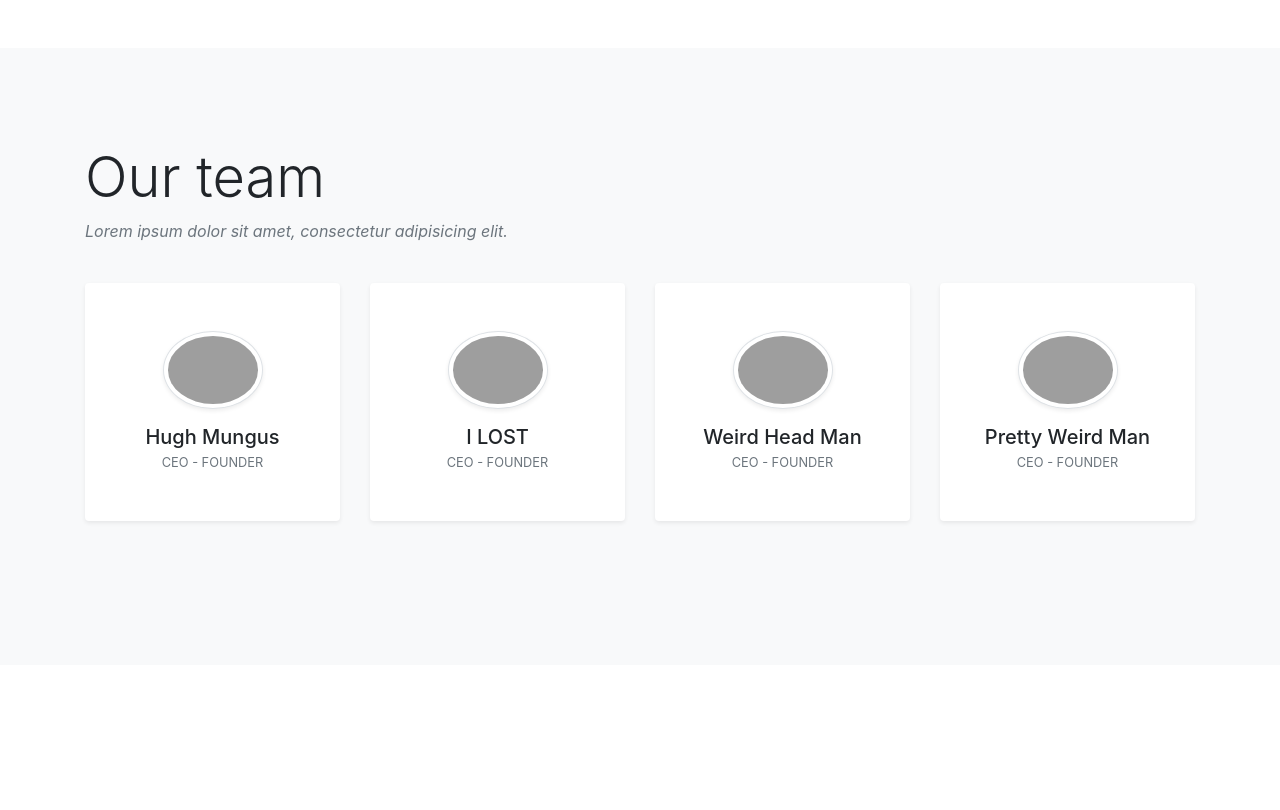
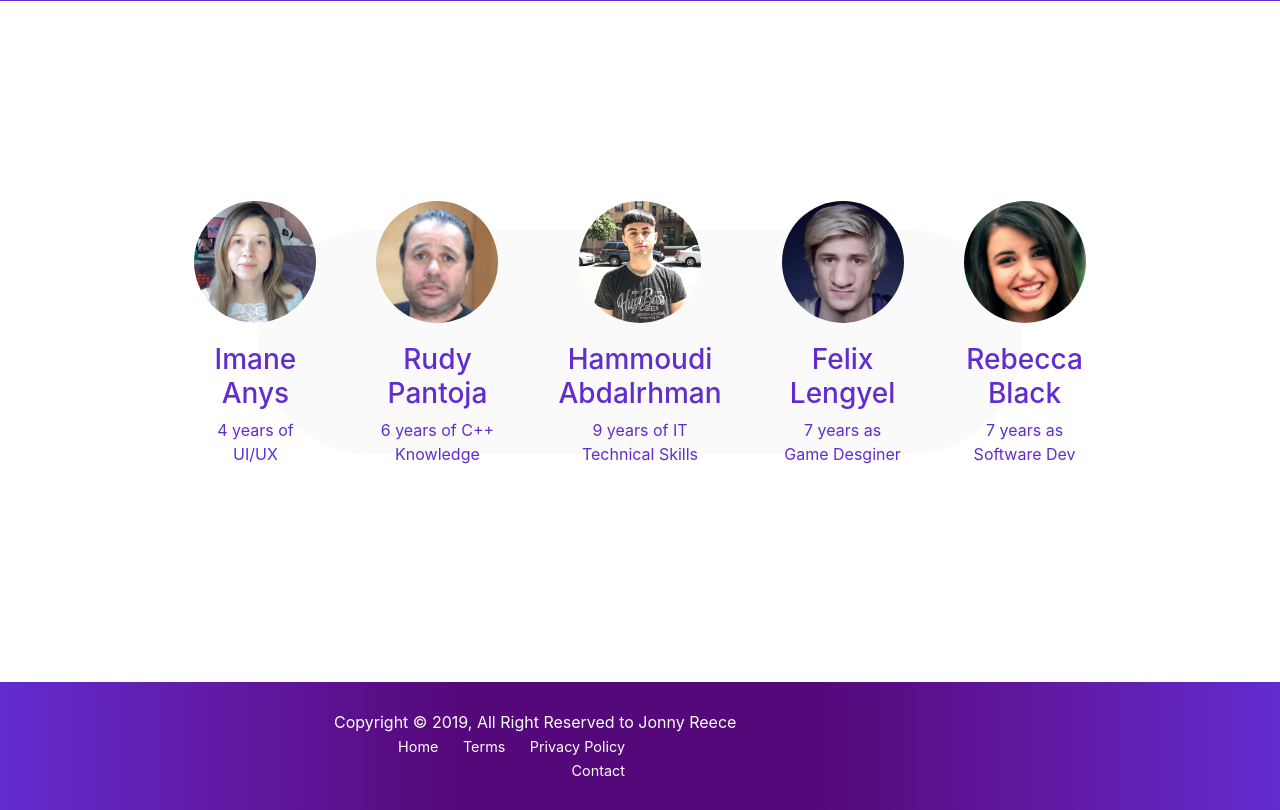
Before and after one commit to Hamad-Kashmiri-University/FabrikamLtd, a Django app: page /about in a window 1280 px wide. Shown: the part 967-1777 px from the top of the page. Before the commit the page ends 1491 px from the top, so only its background shows below. Run offline with Django 3.2, Linux system fonts and the light colour scheme; some libraries are stand-ins or nearby versions; grey boxes are pictures that could not be loaded.

Commit message:
added hawris new about page and pagination style

```diff
--- a/Bookings/Templates/Bookings/base.html
+++ b/Bookings/Templates/Bookings/base.html
@@ -78,7 +78,7 @@
       </div>
     </nav>
   </header>
-  <div id="message", class="container">
+  <div id="message" , class="container">
     {% if messages %}
     {% for message in messages %}
     <div class="alert alert-{{ message.tags }}">
@@ -87,7 +87,6 @@
     {% endfor %}
     {% endif %}
     {% block content %}{% endblock %}
-
   </div>
 
   {% block js %}{% endblock %}
@@ -95,6 +94,7 @@
 </body>
 
 
+
 </html>
 
 <!-- base html template, which we utilise in template inherticance -->
--- a/Bookings/static/Bookings/main.css
+++ b/Bookings/static/Bookings/main.css
@@ -11,10 +11,12 @@ html {
   font-family: CircularBOLD, sans-serif;
   font-family: CircularBOOK, sans-serif;
 }
+
 .alert-SUCCESS {
   position: fixed !important;
   z-index: 7000;
 }
+
 .content-section {
   background: #ffffff;
   padding: 10px 20px;
@@ -26,16 +28,7 @@ html {
 
 
 /*----------about page----------*/
-u {
-  color: blueviolet;
-}
 
-
-body {
-
-  background-color: rgb(176, 141, 212);
-
-}
 
 header {
   padding: 0 5%;
@@ -83,6 +76,45 @@ body {
   margin: 0 auto;
   overflow-x: hidden;
 }
+
+.containerpurple {
+  background-color: #622ccf;
+  width: 100%;
+}
+
+
+/*----------team----------*/
+
+.team {
+  text-align: center;
+  margin: 200px;
+  padding: 0 5%;
+  background-image: url(/public/image/Rectangle\ 555.png);
+  background-repeat: no-repeat;
+  background-position: center;
+}
+
+
+.team h1 {
+  width: 50%;
+  margin: 0 auto 50px auto;
+}
+
+.members {
+  display: flex;
+  justify-content: center;
+}
+
+.person {
+  margin: 0 30px;
+  color: #622CCF;
+
+}
+
+.person h3 {
+  margin-top: 20px;
+}
+
 
 /*----------login bg----------*/
 
@@ -248,13 +280,7 @@ a:hover {
 
 /*----------footer----------*/
 
-footer {
-  color: #622CCF;
-  position: fixed !important;
-  bottom: 0 !important;
-  left: 0 !important;
-  right: 0 !important;
-}
+
 #footer {
   position: fixed !important;
   width: 100% !important;
@@ -280,3 +306,8 @@ footer {
   margin-left: 30px;
   font-weight: 600;
 }
+
+.previous {
+  width: 90px !important;
+
+}
--- a/home/templates/home/about.html
+++ b/home/templates/home/about.html
@@ -4,8 +4,7 @@
 <header>
   <nav class="navbar navbar-expand-lg">
     <a class="navbar-brand" href="{% url 'Home' %}">
-      <img src="{% static 'image/logo_transparent.png' %}" class="d-inline-block align-top" alt=""
-        style="width:120px;">
+      <img src="{% static 'image/logo_transparent.png' %}" class="d-inline-block align-top" alt="" style="width:120px;">
       <span class="navtext"></span>
     </a>
     <button class="navbar-toggler" type="button" data-toggle="collapse" data-target="#navbarNav"
@@ -46,130 +45,67 @@
 </header>
 
 <div class="bg-light">
-
   <div class="container py-5">
-
     <div class="row h-100 align-items-center py-5">
-
       <div class="col-lg-6">
-
         <h1 class="display-4">About us page</h1>
-
         <p class="lead text-muted mb-0">This compnay is owned by Jonny Reece.</p>
-
         </p>
-
+      </div>
+      <div class="col-lg-6 d-none d-lg-block"><img
+          src="https://cdn.sanity.io/images/h3lr3860/production/8bdb7b1feb9d7fcf059639f0cb3211981f9e19c1-1096x806.svg?rect=145,0,806,806&w=400&h=400&fit=crop&auto=format"
+          alt="" class="img-fluid"></div>
+    </div>
+  </div>
 </div>
 
-        <div class="col-lg-6 d-none d-lg-block"><img src="https://res.cloudinary.com/mhmd/image/upload/v1556834136/illus_kftyh4.png" alt="" class="img-fluid"></div>
-
+<div class="container-fluid containerpurple py-5">
+  <div class="row align-items-center mb-5">
+    <div class="col-lg-6 order-2 order-lg-1"><i class="fa fa-bar-chart fa-2x mb-3 text-primary"></i>
+      <h2 class="font-weight-light text-light">Lorem ipsum dolor sit amet</h2>
+      <p class="font-italic  mb-4 text-light">Lorem ipsum dolor sit amet, consectetur adipisicing elit, sed do
+        eiusmod
+        tempor incididunt ut labore et dolore magna aliqua.</p>
     </div>
-
+    <div class="col-lg-5 px-5 mx-auto order-1 order-lg-2"><img src="{% static 'image/hawri-image.svg' %}" alt=""
+        class="img-fluid  mb-4 mb-lg-0"></div>
   </div>
-
+</div>
+</div>
 </div>
 
 
+<div class="team">
 
-  <div class="container py-5">
-
-    <div class="row align-items-center mb-5">
-
-      <div class="col-lg-6 order-2 order-lg-1"><i class="fa fa-bar-chart fa-2x mb-3 text-primary"></i>
-
-        <h2 class="font-weight-light">Lorem ipsum dolor sit amet</h2>
-
-        <p class="font-italic text-muted mb-4">Lorem ipsum dolor sit amet, consectetur adipisicing elit, sed do eiusmod tempor incididunt ut labore et dolore magna aliqua.</p>
-
+  <div class="members">
+    <div class="person">
+      <img src="{% static 'image/poki.png' %}" alt="profile icon">
+      <h3>Imane Anys</h3>
+      <p>4 years of UI/UX</p>
+    </div>
+    <div class="person">
+      <img src="{% static 'image/hugh.png' %}" alt="profile icon">
+      <h3>Rudy Pantoja</h3>
+      <p>6 years of C++ Knowledge</p>
+    </div>
+    <div class="person">
+      <img src="{% static 'image/moe.png' %}" alt="profile icon">
+      <h3>Hammoudi Abdalrhman</h3>
+      <p>9 years of IT Technical Skills</p>
+    </div>
+    <div class="person">
+      <img src="{% static 'image/xqc.png' %}" alt="profile icon">
+      <h3>Felix Lengyel</h3>
+      <p>7 years as Game Desginer</p>
+    </div>
+    <div class="person">
+      <img src="{% static 'image/rebecca.png' %}" alt="profile icon">
+      <h3>Rebecca Black</h3>
+      <p>7 years as Software Dev</p>
+    </div>
+  </div>
 </div>
 
-      <div class="col-lg-5 px-5 mx-auto order-1 order-lg-2"><img src="https://res.cloudinary.com/mhmd/image/upload/v1556834139/img-1_e25nvh.jpg" alt="" class="img-fluid mb-4 mb-lg-0"></div>
-
-    </div>
-
-    </div>
-
-  </div>
-
-</div>
-
-
-
-
-
-  <div class="bg-light py-5">
-
-    <div class="container py-5">
-
-      <div class="row mb-4">
-
-        <div class="col-lg-5">
-
-          <h2 class="display-4 font-weight-light">Our team</h2>
-
-          <p class="font-italic text-muted">Lorem ipsum dolor sit amet, consectetur adipisicing elit.</p>
-
-        </div>
-
-      </div>
-
-
-
-      <div class="row text-center">
-
-
-
-        <div class="col-xl-3 col-sm-6 mb-5">
-
-          <div class="bg-white rounded shadow-sm py-5 px-4"><img src="https://i0.wp.com/jonathanturley.org/wp-content/uploads/2016/11/hugh-mungus-rudy-pantoja.png?ssl=1" alt="" width="100" class="img-fluid rounded-circle mb-3 img-thumbnail shadow-sm">
-
-            <h5 class="mb-0">Hugh Mungus</h5><span class="small text-uppercase text-muted">CEO - Founder</span>
-
-
-
-          </div>
-
-        </div>
-
-
-
-        <div class="col-xl-3 col-sm-6 mb-5">
-
-          <div class="bg-white rounded shadow-sm py-5 px-4"><img src="https://pbs.twimg.com/media/D-QrSAgVAAAcuuK.jpg:large" alt="" width="100" class="img-fluid rounded-circle mb-3 img-thumbnail shadow-sm">
-
-            <h5 class="mb-0">I LOST</h5><span class="small text-uppercase text-muted">CEO - Founder</span>
-
-
-
-          </div>
-
-        </div>
-
-
-
-        <div class="col-xl-3 col-sm-6 mb-5">
-
-          <div class="bg-white rounded shadow-sm py-5 px-4"><img src="https://pbs.twimg.com/media/CvS_r8KWEAEYSzo.jpg" alt="" width="100" class="img-fluid rounded-circle mb-3 img-thumbnail shadow-sm">
-
-            <h5 class="mb-0">Weird Head Man</h5><span class="small text-uppercase text-muted">CEO - Founder</span>
-
-
-
-          </div>
-
-        </div>
-
-
-
-        <div class="col-xl-3 col-sm-6 mb-5">
-
-          <div class="bg-white rounded shadow-sm py-5 px-4"><img src="https://i.redd.it/kkn6fuev22m21.png" alt="" width="100" class="img-fluid rounded-circle mb-3 img-thumbnail shadow-sm">
-
-            <h5 class="mb-0">Pretty Weird Man</h5><span class="small text-uppercase text-muted">CEO - Founder</span>
-
-
-
-          </div>
 
 </div>
 
@@ -185,13 +121,7 @@
 
 
 
-  <footer class="bg-light pb-5">
 
-    <div class="container text-center">
 
-      <p class="font-italic text-muted mb-0">&copy; OOF GANG.CO</p>
 
-    </div>
-
-  </footer>
 {% endblock %}
```
Also changed, not shown: Bookings/Templates/Bookings/home.html (+18 -10 lines), users/templates/users/login.html (+5 -3 lines), Bookings/static/image/hawri-image.svg (added), db.sqlite3, media/profile_pics/Gitlab.png (added), media/profile_pics/bootstrap.png (added), media/profile_pics/trojan.png (added). Lines whose indentation alone changed are shown as unchanged.
